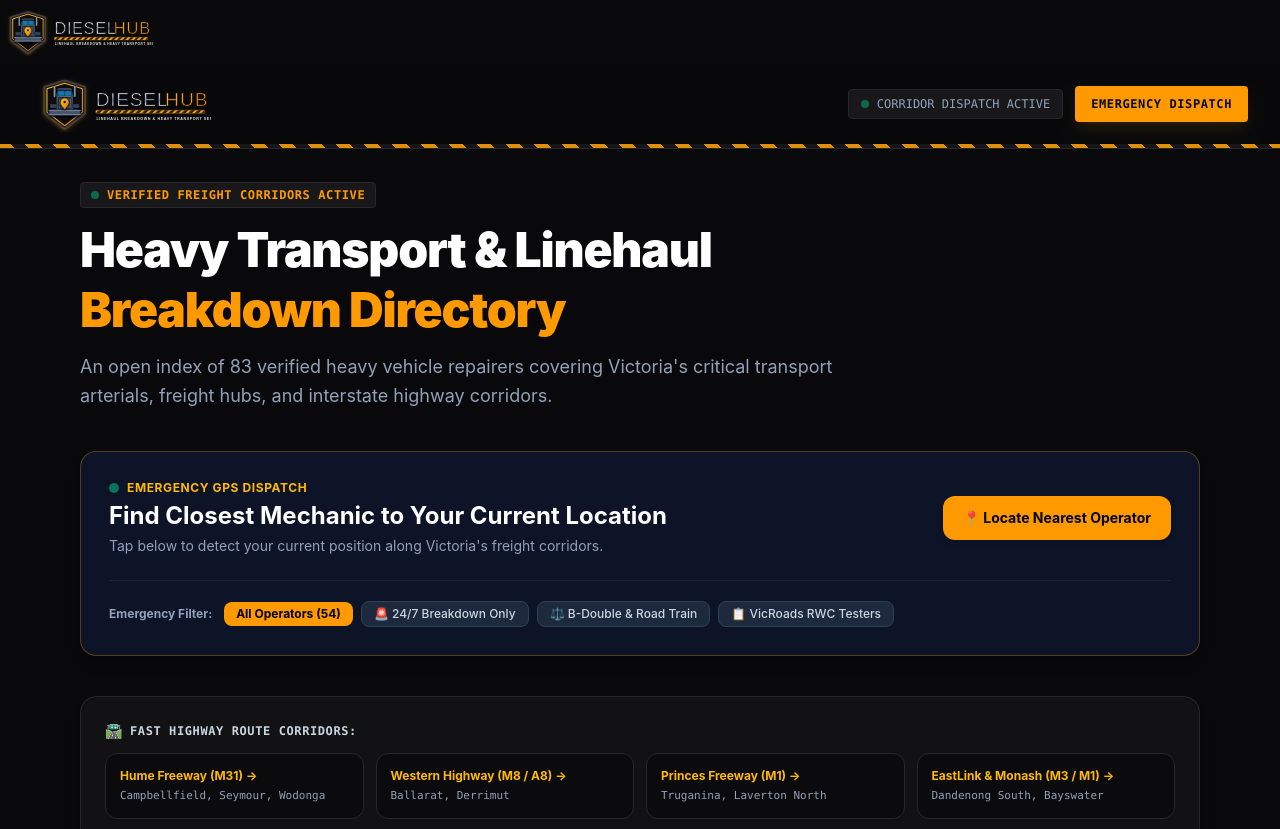
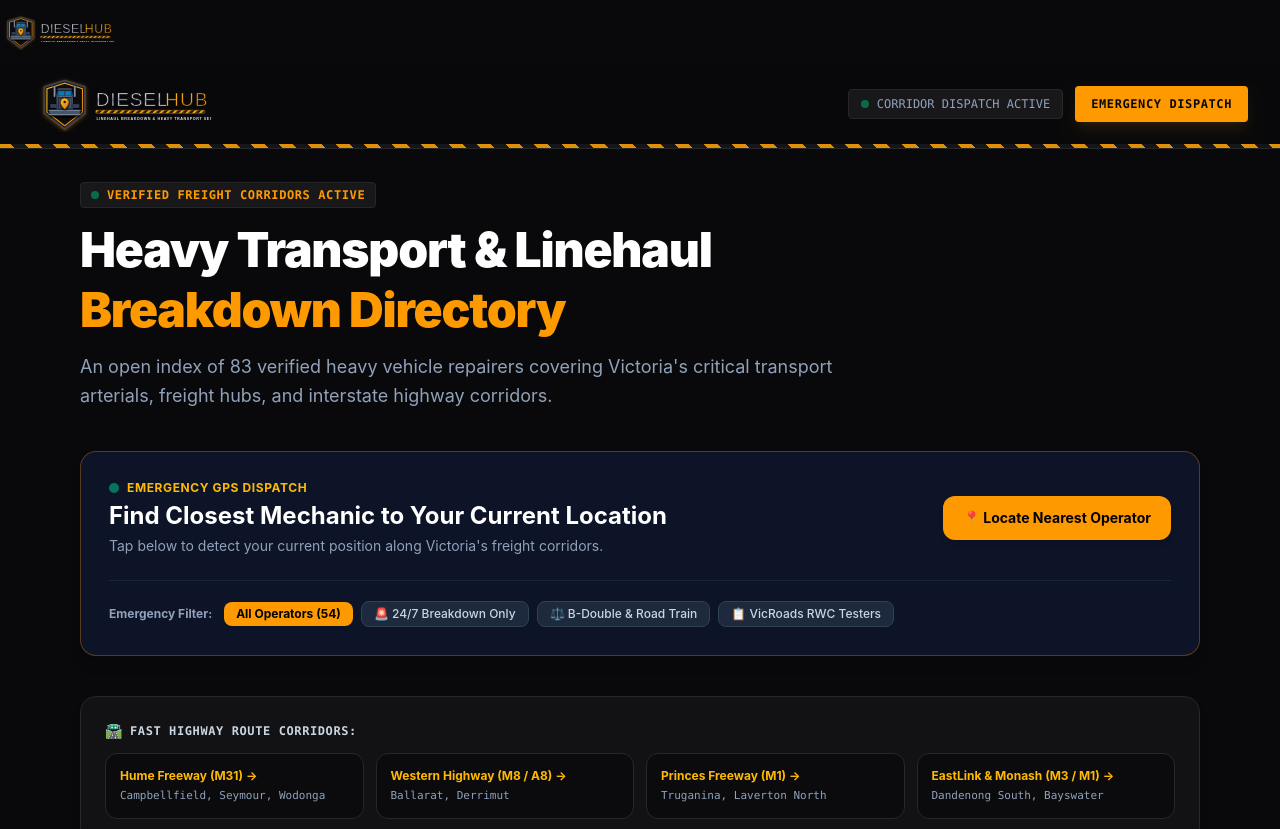
Before and after one commit to ScotchNoCoke/diesel-directory, an Astro site: page / in a window 1280 px wide. Shown: the top 829 px of the page. Built offline with nearby package versions, Linux system fonts and the light colour scheme; Astro itself is replaced by a stand-in of ours.

Commit message:
Modify logo dimensions and scaling in Layout.astro
Updated logo dimensions and class scaling for the brandmark.

```diff
--- a/src/layouts/Layout.astro
+++ b/src/layouts/Layout.astro
@@ -19,14 +19,14 @@
 		<meta name="viewport" content="width=device-width, initial-scale=1.0" />
 		<title>{title}</title>
 		<meta name="description" content={description} />
-<!-- Master Linehaul Shield Logo -->
-<a href="/" class="flex items-center gap-2 group py-2" aria-label="DieselHub Home">
+<!-- Master Minimal Brandmark -->
+<a href="/" class="flex items-center group py-2" aria-label="DieselHub Home">
   <img
     src="/dieselhub-logo.svg"
     alt="DieselHub"
-    width="1150"
-    height="360"
-    class="h-10 sm:h-12 w-auto aspect-[1150/360] object-contain transition-transform group-hover:scale-[1.01]"
+    width="1000"
+    height="420"
+    class="h-10 sm:h-12 w-auto aspect-[1000/420] object-contain transition-transform group-hover:scale-[1.02]"
     loading="eager"
   />
 </a>
```
